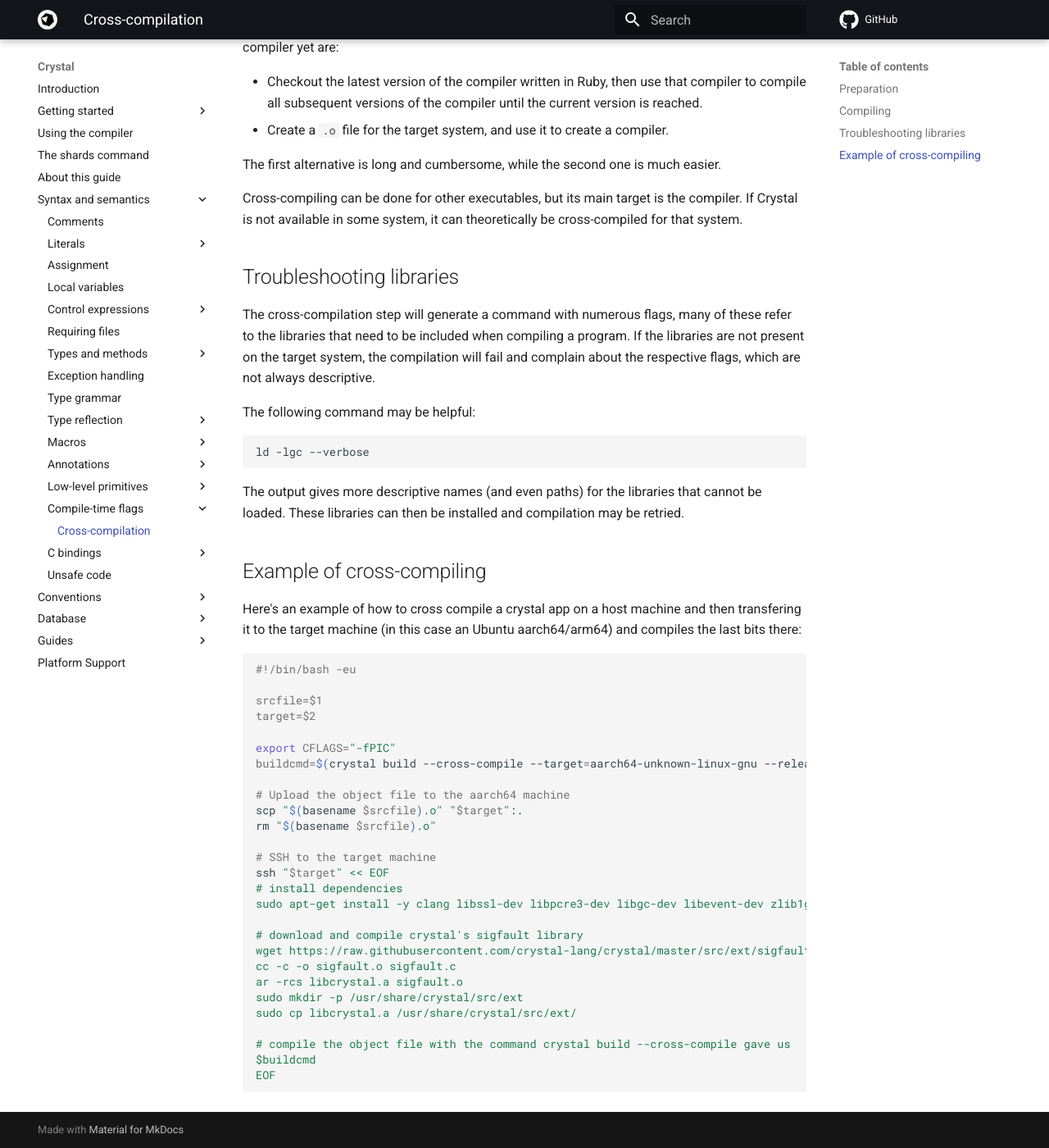
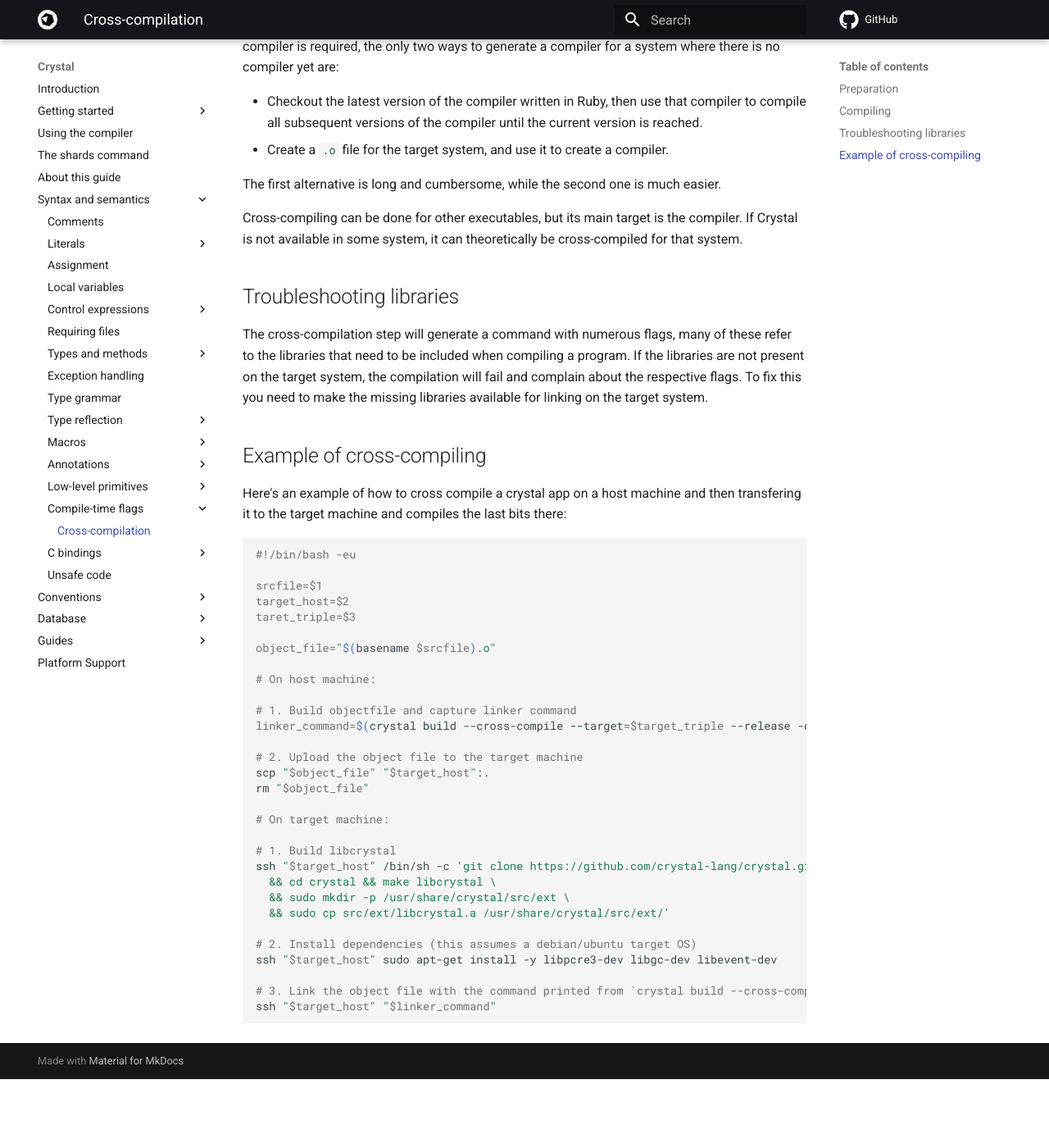
Before and after one commit to crystal-lang/crystal-book, an MkDocs documentation site: the page built from docs/syntax_and_semantics/cross-compilation.md, in a window 1280 px wide and 1400 px high, scrolled down 1153 px. Shown: the whole window at 82% size. Built offline with MkDocs 1.6.1 and Material for MkDocs 9.7.7, drawn with Linux system fonts in a browser that asks for light colours; comment, search, counter and statistics services are not loaded; after the commit the page ends 2469 px from its top, so only the background shows below that; some of the changed text lies outside the part shown.

Commit message:
Improve wording and example

````diff
--- a/docs/syntax_and_semantics/cross-compilation.md
+++ b/docs/syntax_and_semantics/cross-compilation.md
@@ -4,13 +4,12 @@ Crystal supports a basic form of [cross compilation](http://en.wikipedia.org/wik
 
 ## Preparation
 
-Cross-compilation will depend on `libcrystal` being present on the target system.  It can be built by following these steps:
+Cross-compilation depends on `libcrystal` being present on the target system.  It can be built by following these steps:
+
 * Download the Crystal source code on the target machine.
-* Install the LLVM/compiler toolchain. (e.g. `sudo apt-get install clang` on Ubuntu)
-* Install the [required libraries](https://github.com/crystal-lang/crystal/wiki/All-required-libraries) for building Crystal.
-* Run `make deps` in the source directory.
+* Run `make libcrystal` in the source directory.
 
-These steps will produce `libcrystal.a` within the `ext/src/` directory.
+This produces `ext/src/libcrystal.a`.
 
 
 ## Compiling
@@ -50,46 +49,42 @@ Cross-compiling can be done for other executables, but its main target is the co
 ## Troubleshooting libraries
 
 The cross-compilation step will generate a command with numerous flags, many of these refer to the libraries that need to be included when compiling a program.
-If the libraries are not present on the target system, the compilation will fail and complain about the respective flags, which are not always descriptive.
-
-The following command may be helpful:
-
-```bash
-ld -lgc --verbose
-```
-
-The output gives more descriptive names (and even paths) for the libraries that cannot be loaded.  These libraries can then be installed and compilation may be retried.
+If the libraries are not present on the target system, the compilation will fail and complain about the respective flags.
+To fix this you need to make the missing libraries available for linking on the target system.
 
 ## Example of cross-compiling
 
-Here's an example of how to cross compile a crystal app on a host machine and then transfering it to the target machine (in this case an Ubuntu aarch64/arm64) and compiles the last bits there:
+Here's an example of how to cross compile a crystal app on a host machine and then transfering it to the target machine and compiles the last bits there:
 
 ```bash
 #!/bin/bash -eu
 
 srcfile=$1
-target=$2
+target_host=$2
+taret_triple=$3
 
-export CFLAGS="-fPIC"
-buildcmd=$(crystal build --cross-compile --target=aarch64-unknown-linux-gnu --release $srcfile)
+object_file="$(basename $srcfile).o"
 
-# Upload the object file to the aarch64 machine
-scp "$(basename $srcfile).o" "$target":.
-rm "$(basename $srcfile).o"
+# On host machine:
 
-# SSH to the target machine
-ssh "$target" << EOF
-# install dependencies
-sudo apt-get install -y clang libssl-dev libpcre3-dev libgc-dev libevent-dev zlib1g-dev
+# 1. Build objectfile and capture linker command
+linker_command=$(crystal build --cross-compile --target=$target_triple --release -o "$object_file" "$srcfile")
 
-# download and compile crystal's sigfault library
-wget https://raw.githubusercontent.com/crystal-lang/crystal/master/src/ext/sigfault.c
-cc -c -o sigfault.o sigfault.c
-ar -rcs libcrystal.a sigfault.o
-sudo mkdir -p /usr/share/crystal/src/ext
-sudo cp libcrystal.a /usr/share/crystal/src/ext/
+# 2. Upload the object file to the target machine
+scp "$object_file" "$target_host":.
+rm "$object_file"
 
-# compile the object file with the command crystal build --cross-compile gave us
-$buildcmd
-EOF
+# On target machine:
+
+# 1. Build libcrystal
+ssh "$target_host" /bin/sh -c 'git clone https://github.com/crystal-lang/crystal.git \
+  && cd crystal && make libcrystal \
+  && sudo mkdir -p /usr/share/crystal/src/ext \
+  && sudo cp src/ext/libcrystal.a /usr/share/crystal/src/ext/'
+
+# 2. Install dependencies (this assumes a debian/ubuntu target OS)
+ssh "$target_host" sudo apt-get install -y libpcre3-dev libgc-dev libevent-dev
+
+# 3. Link the object file with the command printed from `crystal build --cross-compile`
+ssh "$target_host" "$linker_command"
 ```
````
Also changed, not shown: other parts of docs/syntax_and_semantics/cross-compilation.md (+1 -1 lines).
